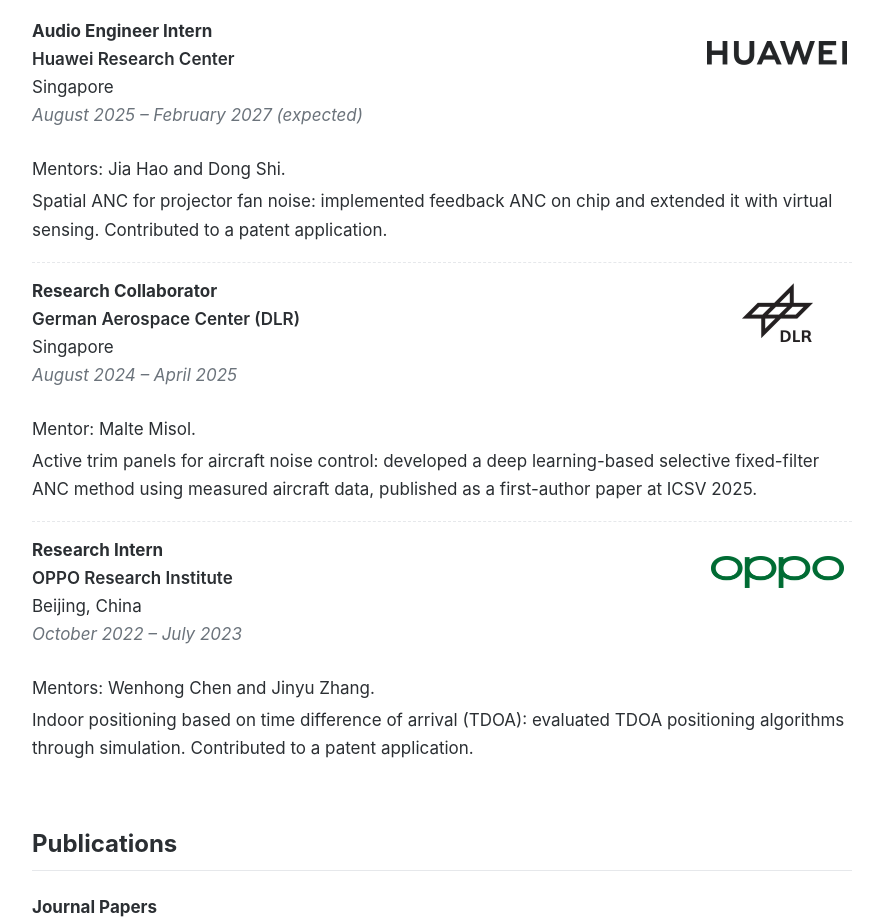
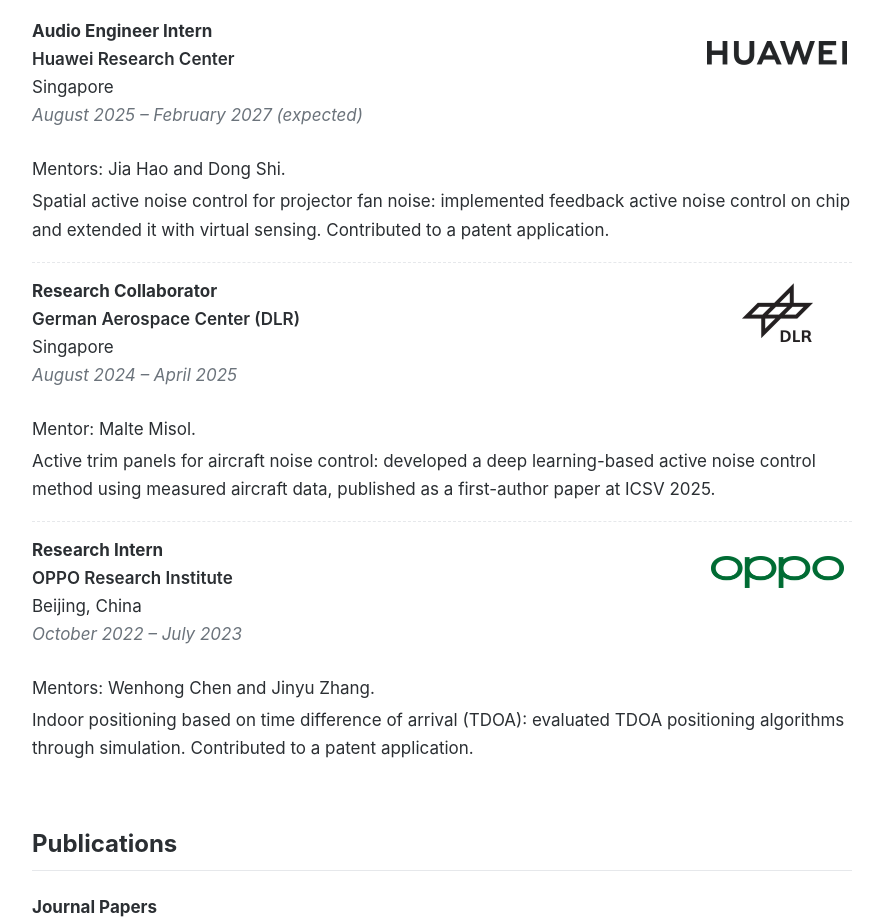
Before and after one commit to Wang-Boxiang/Wang-Boxiang.github.io, a plain HTML site: page index.html in a window 1280 px wide. Shown: the part 1096-2018 px from the top of the page, without its empty margins (306-1189 px from the left). Drawn offline with Linux system fonts and the light colour scheme.

Commit message:
Spell out active noise control everywhere

```diff
--- a/index.html
+++ b/index.html
@@ -123,15 +123,15 @@ a:focus-visible, button:focus-visible { outline: 2px solid var(--accent-ink); ou
 </aside>
 
 <main>
-  <section id="about"><p>I am a Ph.D. candidate in Electrical and Electronic Engineering at Nanyang Technological University (NTU), Singapore. My research focuses on deep learning-based active noise control (ANC) under dynamic acoustic conditions: noise that moves, changes its spectrum, and reaches the listener through acoustic paths that vary with the room, the device and the wearer.</p><p>My research interests include:</p><ul class="interests"><li><b>Deep Learning for Audio Front-End Processing</b> — neural networks combined with adaptive filtering for active noise control (ANC) in hearables and rooms.</li><li><b>Spatial Audio and Selective Hearing</b> — sound source localization and tracking in reverberant rooms, and direction-aware noise control that preserves target sounds.</li><li><b>Real-Time Audio Systems</b> — low-latency implementation of adaptive and learning-based algorithms on headphones, embedded audio chips, and real-time platforms, validated by acoustic measurement.</li></ul></section>
+  <section id="about"><p>I am a Ph.D. candidate in Electrical and Electronic Engineering at Nanyang Technological University (NTU), Singapore. My research focuses on deep learning-based active noise control under dynamic acoustic conditions: noise that moves, changes its spectrum, and reaches the listener through acoustic paths that vary with the room, the device and the wearer.</p><p>My research interests include:</p><ul class="interests"><li><b>Deep Learning for Audio Front-End Processing</b> — neural networks combined with adaptive filtering for active noise control in hearables and rooms.</li><li><b>Spatial Audio and Selective Hearing</b> — sound source localization and tracking in reverberant rooms, and direction-aware active noise control that preserves target sounds.</li><li><b>Real-Time Audio Systems</b> — low-latency implementation of adaptive and learning-based algorithms on headphones, embedded audio chips, and real-time platforms, validated by acoustic measurement.</li></ul></section>
 
   <section id="education"><h2>Education</h2><div class="entry"><div><div class="role">Ph.D. in Electrical and Electronic Engineering</div><div class="org">Nanyang Technological University (NTU), Singapore</div>
 <div class="dates">August 2023 – June 2027 (expected)</div></div><div class="logo"><img src="logo-ntu_crest.png" width="49" height="66" alt="Nanyang Technological University (NTU), Singapore logo"></div><div class="desc"><p>Thesis: Deep Learning-Based Active Noise Control under Dynamic Acoustic Conditions.</p><p>Supervisor: Prof. Woon-Seng Gan.</p></div></div><div class="entry"><div><div class="role">B.Eng. in Electronic and Information Engineering (First Class Honours)</div><div class="org">University College Dublin and Beijing University of Technology</div>
 <div class="dates">September 2018 – July 2022</div></div><div class="logo"><img src="logo-ucd.png" width="45" height="66" alt="University College Dublin and Beijing University of Technology logo"><img src="logo-bjut.svg" width="65" height="65" alt=""></div><div class="desc"><p>Thesis: 5G New Radio Positioning Reference Signals Detection Algorithm Design and Simulation.</p><p>GPA 3.98/4.20 (top 5%).</p></div></div></section>
 
   <section id="experience"><h2>Experience</h2><div class="entry"><div><div class="role">Audio Engineer Intern</div><div class="org">Huawei Research Center</div>
-<div class="place">Singapore</div><div class="dates">August 2025 – February 2027 (expected)</div></div><div class="logo"><img src="logo-huawei.png" width="140" height="24" alt="Huawei Research Center logo"></div><div class="desc"><p>Mentors: Jia Hao and Dong Shi.</p><p>Spatial ANC for projector fan noise: implemented feedback ANC on chip and extended it with virtual sensing. Contributed to a patent application.</p></div></div><div class="entry"><div><div class="role">Research Collaborator</div><div class="org">German Aerospace Center (DLR)</div>
-<div class="place">Singapore</div><div class="dates">August 2024 – April 2025</div></div><div class="logo"><img src="logo-dlr.png" width="71" height="59" alt="German Aerospace Center (DLR) logo"></div><div class="desc"><p>Mentor: Malte Misol.</p><p>Active trim panels for aircraft noise control: developed a deep learning-based selective fixed-filter ANC method using measured aircraft data, published as a first-author paper at ICSV 2025.</p></div></div><div class="entry"><div><div class="role">Research Intern</div><div class="org">OPPO Research Institute</div>
+<div class="place">Singapore</div><div class="dates">August 2025 – February 2027 (expected)</div></div><div class="logo"><img src="logo-huawei.png" width="140" height="24" alt="Huawei Research Center logo"></div><div class="desc"><p>Mentors: Jia Hao and Dong Shi.</p><p>Spatial active noise control for projector fan noise: implemented feedback active noise control on chip and extended it with virtual sensing. Contributed to a patent application.</p></div></div><div class="entry"><div><div class="role">Research Collaborator</div><div class="org">German Aerospace Center (DLR)</div>
+<div class="place">Singapore</div><div class="dates">August 2024 – April 2025</div></div><div class="logo"><img src="logo-dlr.png" width="71" height="59" alt="German Aerospace Center (DLR) logo"></div><div class="desc"><p>Mentor: Malte Misol.</p><p>Active trim panels for aircraft noise control: developed a deep learning-based active noise control method using measured aircraft data, published as a first-author paper at ICSV 2025.</p></div></div><div class="entry"><div><div class="role">Research Intern</div><div class="org">OPPO Research Institute</div>
 <div class="place">Beijing, China</div><div class="dates">October 2022 – July 2023</div></div><div class="logo"><img src="logo-oppo.png" width="133" height="32" alt="OPPO Research Institute logo"></div><div class="desc"><p>Mentors: Wenhong Chen and Jinyu Zhang.</p><p>Indoor positioning based on time difference of arrival (TDOA): evaluated TDOA positioning algorithms through simulation. Contributed to a patent application.</p></div></div></section>
 
   <section id="publications"><h2>Publications</h2>
```
Also changed, not shown: 1 other file.
